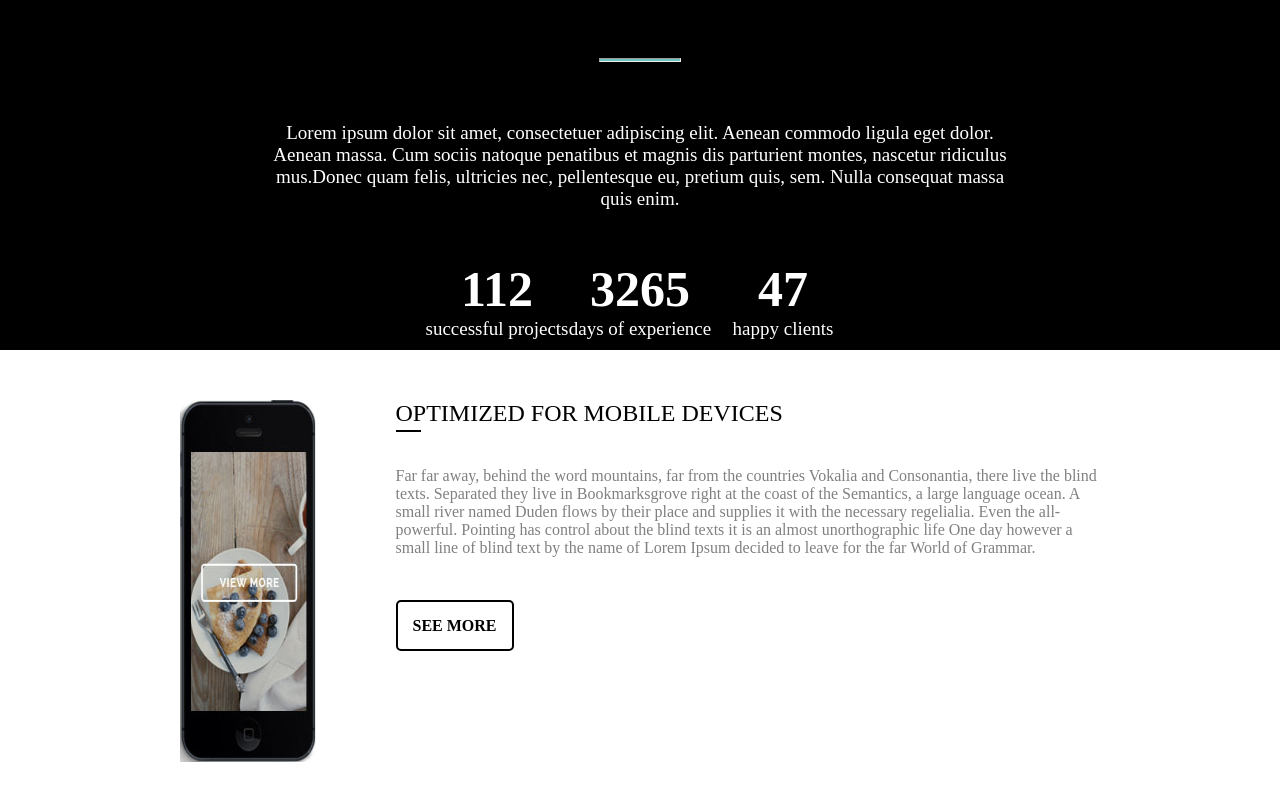
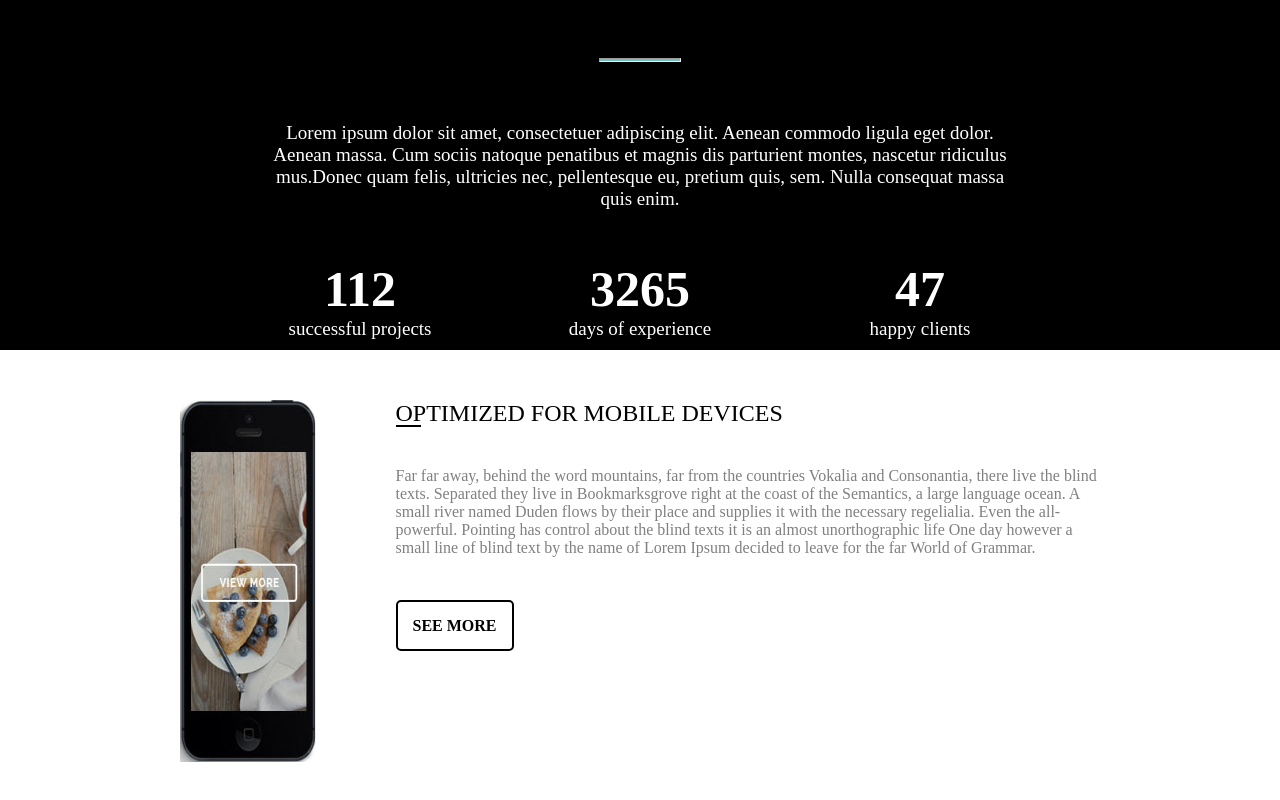
Before and after one commit to BrikBazyko/Test, a plain HTML site: page index.html in a window 1280 px wide. Shown: the part 1398-2198 px from the top of the page. Drawn offline with Linux system fonts and the light colour scheme; files whose address does not match are found by name.

Commit message:
Add changes

```diff
--- a/index.html
+++ b/index.html
@@ -62,7 +62,7 @@
           <div class="post__item">
             <p >Acheeve virtually any look and layout from within
               the one and only XWordPress Theme.
-              Stacks allow you to choose <span class="text__font"> from multiple, completely uniaue
+              Stacks allow you to choose <span class="text__item"> from multiple, completely uniaue
                 designs with just the click of a mouse,</span>
                 and there are currently four Stacks to choose from (with more in development).</p>
               </div>
@@ -79,16 +79,16 @@
                   mus.Donec quam felis, ultricies nec, pellentesque eu, pretium quis, sem. Nulla consequat massa
                   quis enim.
                 </p>
-                <div class="site-footer">
-                  <div class="title__item">
+                <div class="statistic-row">
+                  <div class="statistic-item">
                     <h2 class="blog__list">112</h2>
                     <p class="blog__number">successful projects</p>
                   </div>
-                  <div class="title__item">
+                  <div class="statistic-item">
                     <h2 class="blog__list" >3265</h2>
                     <p class="blog__number">days of experience</p>
                   </div>
-                  <div class="title__item">
+                  <div class="statistic-item">
                     <h2 class="blog__list">47</h2>
                     <p class="blog__number">happy clients</p>
                   </div>
@@ -98,14 +98,14 @@
               <div class="news">
                 <img src="img/mobile.jpg" alt="mobile" class="news__image">
                 <div class="news__content">
-                  <h2 class="title">OPTIMIZED FOR MOBILE DEVICES</h2>
+                  <h2 class="title news__title">OPTIMIZED FOR MOBILE DEVICES</h2>
                   <!--  <hr class="news__line"> -->
                   <p class="news__text">Far far away, behind the word mountains, far from the countries Vokalia and Consonantia, there live the blind
                     texts. Separated they live in Bookmarksgrove right at the coast of the Semantics, a large language ocean. A
                     small river named Duden flows by their place and supplies it with the necessary regelialia. Even the all-
                     powerful. Pointing has control about the blind texts it is an almost unorthographic life One day however a
                     small line of blind text by the name of Lorem Ipsum decided to leave for the far World of Grammar.</p>
-                    <a class="news-btn" href="#"> SEE MORE</a>
+                    <a class="btn-news btn" href="#"> SEE MORE</a>
                   </div>
                 </div>
               </body>
--- a/style/style.css
+++ b/style/style.css
@@ -89,7 +89,7 @@
   margin: 10px;
 }
 
-.text__font{
+.text__item{
   font-family:cursive;
   font-size: 14px;
 }
@@ -130,13 +130,13 @@
   text-align: center;
   width: 750px;
 }
-.site-footer{
+.statistic-row{
   color: white;
   display: flex;
   text-align: center;
   width: 730px;
   margin-top: 50px;
-  justify-content: center;
+  justify-content: space-between;
 }
 .title__img{
   background: url(C:/Users/brikb/Downloads/Test/img/aline.jpg);
@@ -145,7 +145,7 @@
   padding: 25px;
 }
 
-.title__item{
+.statistic-item{
   margin-bottom: 10px;
   color: white;
 
@@ -155,7 +155,7 @@
 }
 .blog__number{
   font-size: 19px;
-  width: 143px;
+  width: 170px;
 }
 
 .news{
@@ -167,14 +167,14 @@
 .news__content{
   max-width: 705px;
   margin-left: 80px;
-  position: relative;
+
 }
 .news__text{
   margin-bottom: 60px;
   color: gray;
   margin-top: 40px;
 }
-.news-btn{
+.btn-news{
   text-decoration: none;
   color: black;
   padding: 15px;
@@ -182,12 +182,15 @@
   font-weight: bold;
   border-radius: 5px;
 }
-.title::after{
+.news__content h2{
+  position: relative;
+}
+.news__title::after{
   content: "";
   position: absolute;
   width: 25px;
   height: 2px;
   background: black;
   left: 0px;
-  bottom: 330px;
+  bottom: 0px;
 }
```
